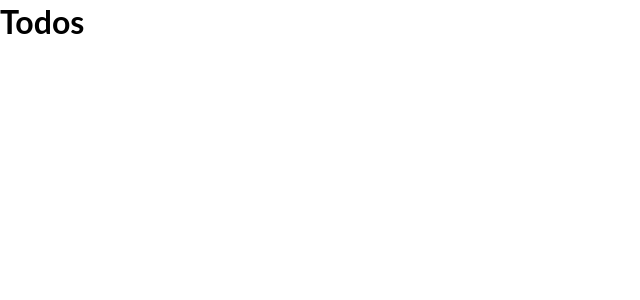
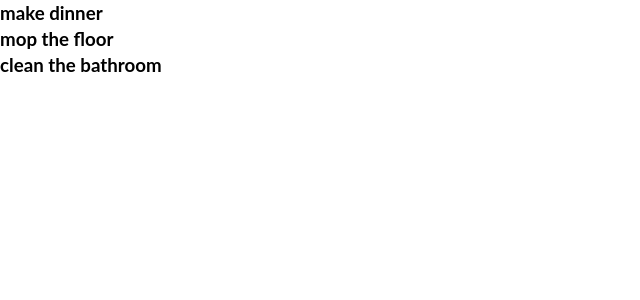
Before and after one commit to aleksanderwalczuk/traversy-todoApp, a React (Create React App) app: page / in a window 1280 px wide. Shown: the top 300 px of the page, without its empty margins (0-640 px from the left). Built offline with nearby package versions, Linux system fonts and the light colour scheme.

Commit message:
rendering todos title via props

```diff
--- a/src/components/Todos.js
+++ b/src/components/Todos.js
@@ -3,9 +3,9 @@
 export class Todos extends React.Component {
   render () {
     return (
-      <div className="App">
-        <h1>Todos</h1>
-      </div>
+     this.props.todos.map(todo => (
+     <h3>{todo.title}</h3>
+     ))
     );
   }
 }
```
